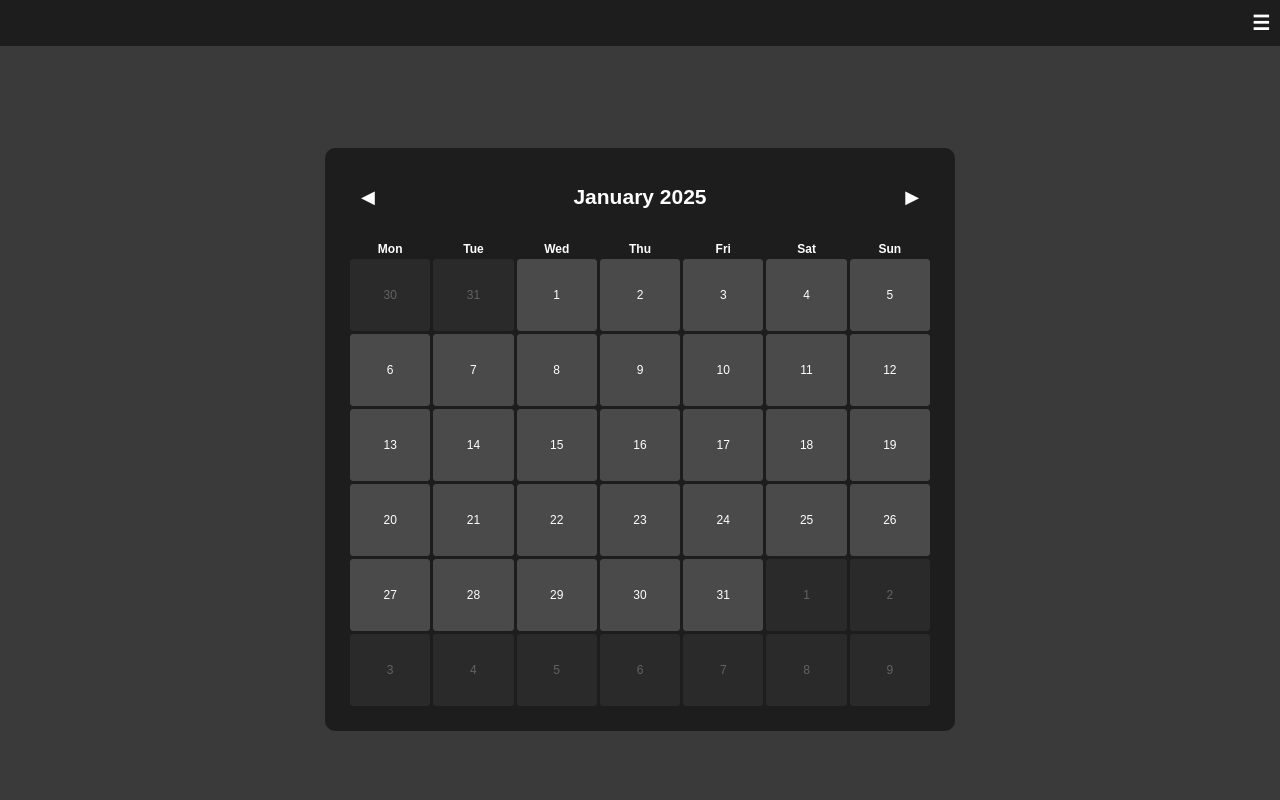
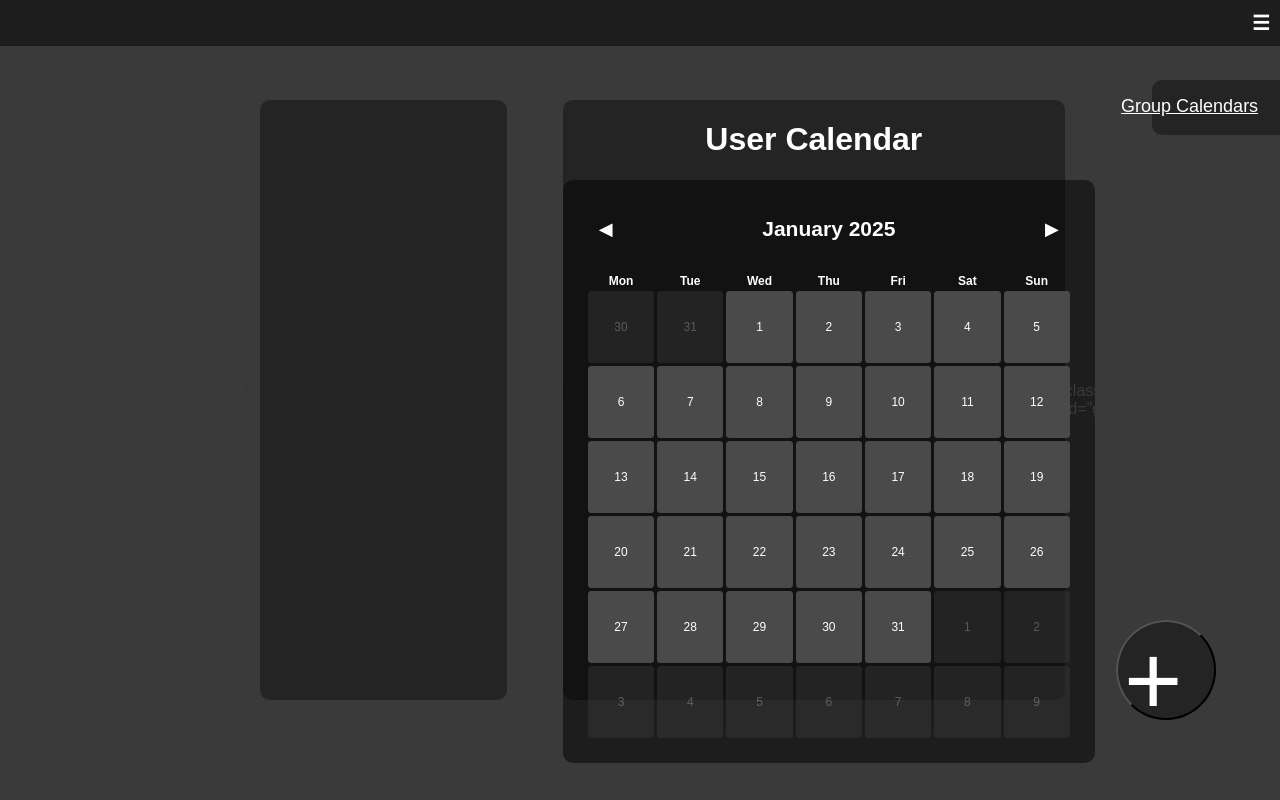
Before and after one commit to Larianter/Palendar, a Django app: template Palendar/palendar_app/templates/palendar_app/personal_calendar.html in a window 1280 px wide. Run offline with Django 5.2, Linux system fonts and the light colour scheme; the template is opened without the code that fills it, so the values that code supplies are empty.

Commit message:
Buttons, events and this week shit that doesn't really work but atleast it's there

```diff
--- a/Palendar/palendar_app/templates/palendar_app/personal_calendar.html
+++ b/Palendar/palendar_app/templates/palendar_app/personal_calendar.html
@@ -2,6 +2,7 @@
 <html>
   <head>
     <title>User Calendar</title>
+    content="width=device-width, initial-scale=1.0">
     <style>
       body {
         background-color: #3a3a3a;
@@ -13,23 +14,88 @@
         justify-content: center;
         color: #3a3a3a; /* Universal text color, if not stated differently */
       }
-
       .page-container {
         text-align: center;
-        width: 100%;
+        width: 45%;
+        height: 75%;
+        color: #fff;
+        border-radius: 10px;
+        background-color: #242424;
       }
 
-      h1 {
-        margin-bottom: 20px;
-      }
-
+      /* Parent container styling */
       .parent-container {
         background-color: rgba(0, 0, 0, 0.5);
         padding: 15px;
         border-radius: 10px;
-        width: 70%; /* The procentile refers to the width of the parent container, and it reduces the size of the calendar */
+        width: 100%;
         max-width: 600px;
         margin: auto;
+        align-self: center;
+      }
+
+      .co-parent-container {
+        text-align: center;
+        border-radius: 10px;
+        width: 25%;
+        height: 75%;
+        color: #fff;
+        margin-right: 10px;
+        background-color: #242424;
+      }
+
+
+      /* Event Styling */
+      .add-event-button {
+        font-size: 100px;
+        background-color: #242424;
+        color: #fff;
+        display: flex;
+        bottom: 10%;
+        right: 5%;
+        width:100px;
+        height:100px;
+        border-radius: 50%;
+        position: fixed;
+        cursor: pointer;
+      }
+
+      .add-event-button-container {
+        display: flex;
+        right: 5%;
+        bottom: 10%;
+        width:100px;
+        height:100px;
+        border-radius: 50%;
+        position: fixed;
+        background: #242424;
+      }
+      /* Group calendar button styling */
+      .group-calendar-container {
+        display: flex;
+        top: 10%;
+        right: 10%;
+        left: 90%;
+        bottom: 90%;
+        width:150px;
+        height:55px;
+        border-radius: 10px;
+        position: fixed;
+        background: #242424;
+      }
+
+      .group-calendar-button {
+        font-size: 18px;
+        color: #fff;
+        text-decoration: underline;
+        display: flex;
+        top: 12%;
+        right: 0.7%;
+        width:150px;
+        height:55px;
+        border-radius: 10px;
+        position: fixed;
+        cursor: pointer;
       }
 
       /* Calendar Styling */
@@ -187,6 +362,38 @@
           </div>
         </div>
       </div>
+
+    <!-- Group Calendar button -->
+    <div class="group-calendar-container"></div>
+      <div class="group-calendar-button" onclick="showPopup()">Group Calendars</div>
+    </div>
+
+    <!-- Add Event button -->
+    <div class="add-event-button-container"></div>
+      <button class="add-event-button" onclick="showPopup()"> + </button>
+    </div>
+
+    <div class="event-popup" id="popupModal">
+      <div class="event-popup-content">
+        <form action="add_event" method="POST">
+          {% csrf_token %}
+          <button class="event-popup-close-button" onclick="closePopup()">X</button>
+          <h2>Add Event</h2>
+          <input type="text" placeholder="Event Name" name="event-popup-content" required>
+          <input type="date" name="event-popup-content" required>
+          <input type="time" name="event-popup-content">
+          <input type="text" placeholder="Event Description" name="event-popup-content">
+          <button type="submit" onclick="closePopup()">Submit</button>
+        </form>
+      </div>
+    </div>
+
+
+    <!-- Co-parent container aka "this week" -->
+    <div class="co-parent-container"></div>
+      <h1>wtf</h1>
+    </div>
+
 
     <!-- User Calendar -->
     <div class="page-container">
@@ -206,6 +413,12 @@
           <div class="day-names">Sat</div>
           <div class="day-names">Sun</div>
         </div>
+      </div>
+    </div>
+
+
+    <!-- Group Calendar Popup -->
+    </div> class="popupModal" id="groupPopup">
       </div>
     </div>
 
@@ -291,6 +504,16 @@
       }
 
       renderCalendar(currentYear, currentMonth);
+
+      function showPopup() {
+        document.getElementById("event-popup").style.display = "flex";
+      }
+
+      function closePopup() {
+        document.getElementById("event-popup").style.display = "none";
+      }
+
+
     </script>
   </body>
 </html>
```
Also changed, not shown: other parts of Palendar/palendar_app/templates/palendar_app/personal_calendar.html (+116 -7 lines).
